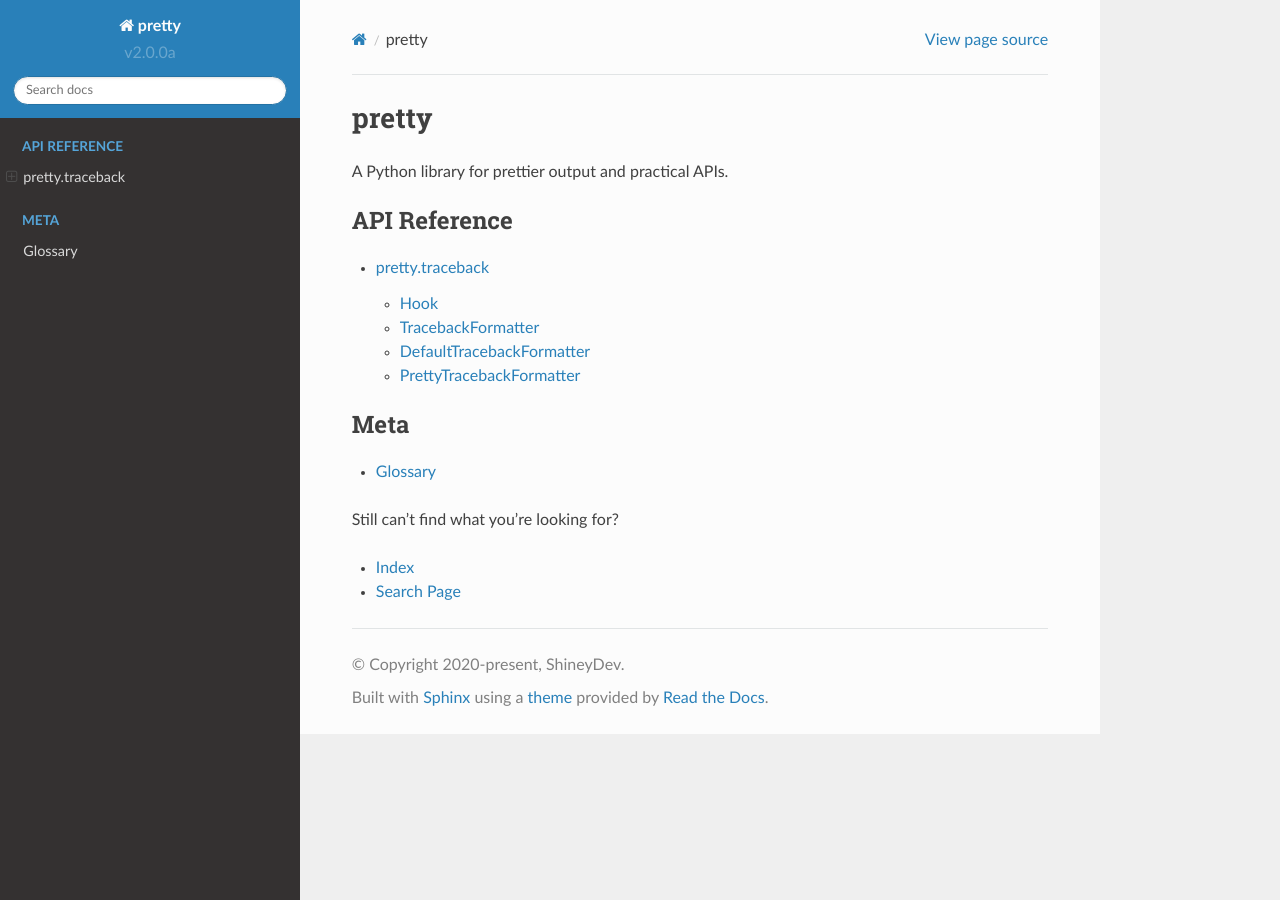
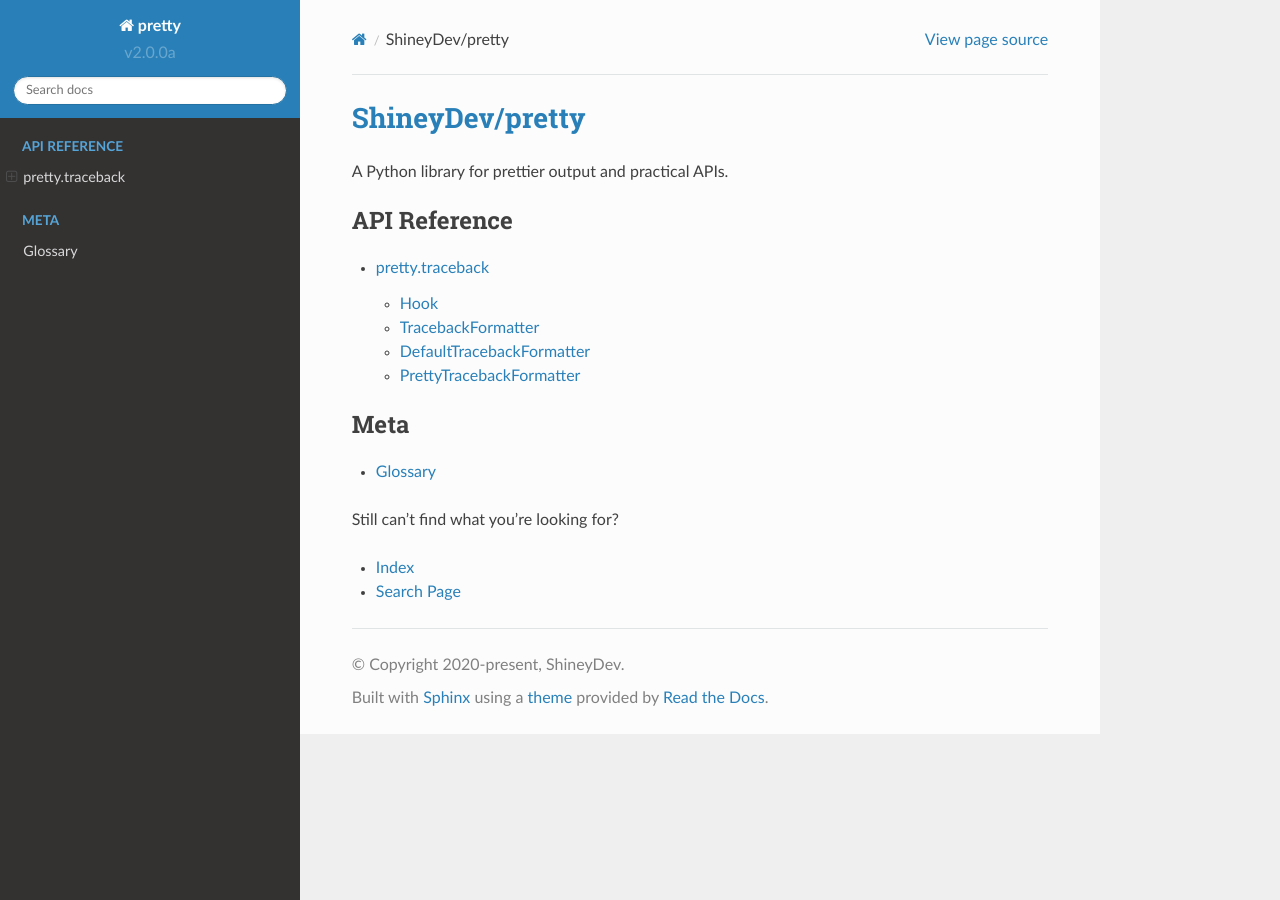
Before and after one commit to ShineyDev/pretty, a Sphinx documentation site: the page built from docs/index.rst, in a window 1280 px wide. Built offline with Sphinx 7.4.7 and the Read the Docs theme 2.0.0, drawn with Linux system fonts in a browser that asks for light colours.

Commit message:
add href to documentation title

```diff
--- a/docs/index.rst
+++ b/docs/index.rst
@@ -1,5 +1,5 @@
-pretty
-======
+`ShineyDev/pretty <https://github.com/ShineyDev/pretty>`_
+=========================================================
 
 A Python library for prettier output and practical APIs.
 
```
